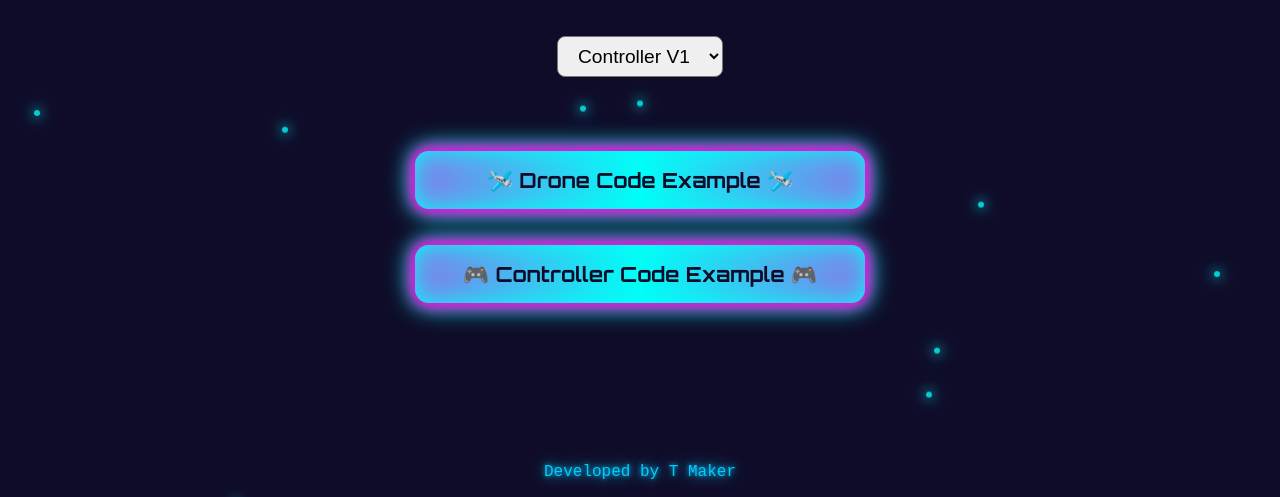
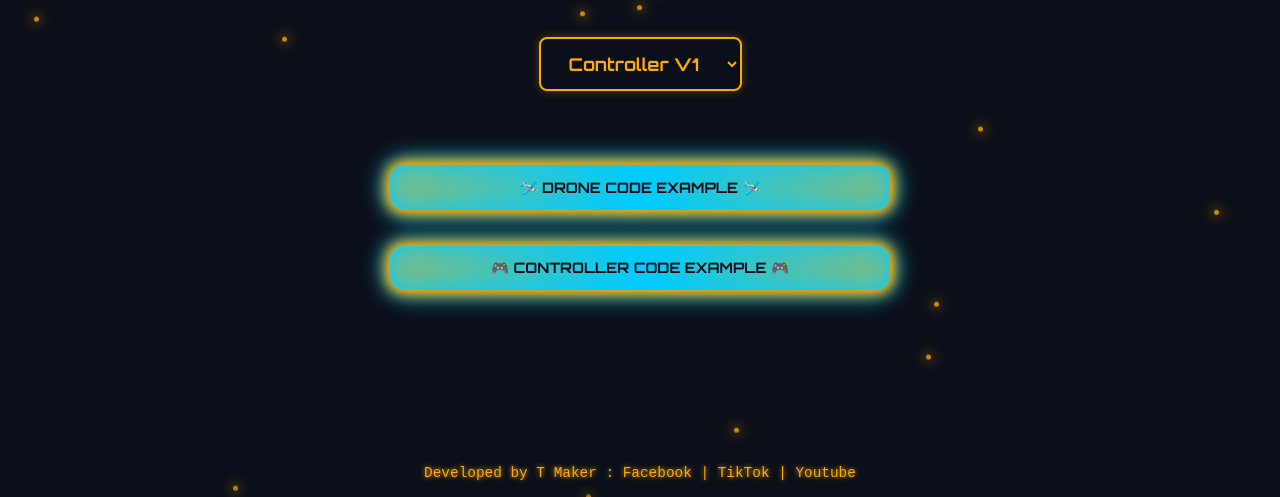
Before and after one commit to TMakerOfficial/DragonFly-Spirit-Evo, a plain HTML site: page index.html in a window 1280 px wide. Shown: the part 303-800 px from the top of the page. Drawn offline with Linux system fonts and the light colour scheme.

Commit message:
Add files via upload

```diff
--- a/index.html
+++ b/index.html
@@ -8,6 +8,7 @@
   <link href="https://fonts.googleapis.com/css2?family=Orbitron:wght@700&display=swap" rel="stylesheet">
 
   <style>
+    /* --- 1. การตั้งค่าพื้นฐาน --- */
     * {
       margin: 0;
       padding: 0;
@@ -19,7 +20,7 @@
       width: 100%;
       overflow: hidden;
       font-family: 'Orbitron', monospace;
-      background: #0f0c29;
+      background: #0b0f19; /* พื้นหลังมืดลงเพื่อให้สีส้มเด่น */
       color: #e0e0ff;
     }
 
@@ -31,65 +32,112 @@
       text-align: center;
       position: relative;
       z-index: 1;
+      padding: 1rem;
     }
 
+    /* --- 2. ตัวอักษรและหัวข้อ (ธีมสีส้ม) --- */
     h1 {
-      font-size: 3rem;
-      color: #ff00de;
-      text-shadow: 0 0 3px #ff00de, 0 0 10px #ff00de;
+      font-size: clamp(2rem, 5vw, 3rem); /* ปรับขนาดอัตโนมัติตามจอ */
+      color: #ffaa00; /* สีส้ม */
+      text-shadow: 0 0 3px #ffaa00, 0 0 10px #ffaa00;
       margin-bottom: 1rem;
+      line-height: 1.2;
     }
 
     h2 {
-      font-size: 1.5rem;
-      color: #00fff7;
-      text-shadow: 0 0 5px #00fff7;
-      margin-bottom: 3rem;
+      font-size: clamp(1rem, 3vw, 1.5rem);
+      color: #00ccff; /* สีฟ้า */
+      text-shadow: 0 0 5px #00ccff;
+      margin-bottom: 2.5rem;
     }
 
+    /* --- 3. กล่องเลือกเวอร์ชั่น (Select Box) --- */
     select {
-      font-size: 1.2rem;
-      padding: 0.5rem 1rem;
+      font-family: 'Orbitron', monospace;
+      font-size: 1.1rem;
+      padding: 0.8rem 1.5rem;
       margin-bottom: 2rem;
       border-radius: 8px;
+      border: 2px solid #ffaa00; /* ขอบสีส้ม */
+      background-color: rgba(11, 15, 25, 0.8);
+      color: #ffaa00;
+      cursor: pointer;
+      outline: none;
+      box-shadow: 0 0 10px rgba(255, 170, 0, 0.3);
+      transition: 0.3s;
     }
 
+    select:hover, select:focus {
+      box-shadow: 0 0 15px #ffaa00;
+      background-color: rgba(11, 15, 25, 1);
+    }
+
+    /* --- 4. ปุ่ม Install และ Download (ธีมไล่สี ส้ม-ฟ้า) --- */
     esp-web-install-button::part(button),
     .download-btn {
-      background: linear-gradient(90deg, #ff00de, #00fff7, #ff00de);
+      /* ไล่สี ส้ม -> ฟ้า -> ส้ม */
+      background: linear-gradient(90deg, #ffaa00, #00ccff, #ffaa00);
       background-size: 200% auto;
-      color: #0f0c29;
-      font-size: 1.3rem;
+      color: #0b0f19; /* ตัวหนังสือสีเข้ม */
+      font-size: 1.2rem;
       font-weight: bold;
       border: none;
       border-radius: 14px;
-      padding: 1rem 3rem;
+      padding: 1rem 2rem;
       cursor: pointer;
-      box-shadow: 0 0 15px #ff00de, 0 0 25px #00fff7 inset;
+      /* เงาสีส้มและฟ้า */
+      box-shadow: 0 0 15px #ffaa00, 0 0 25px #00ccff inset;
       transition: 0.4s ease-in-out;
       animation: glow-move 4s linear infinite;
       text-transform: uppercase;
-      filter: drop-shadow(0 0 5px #ff00de) drop-shadow(0 0 10px #00fff7);
+      text-decoration: none;
+      filter: drop-shadow(0 0 5px #ffaa00) drop-shadow(0 0 10px #00ccff);
       margin: 10px;
+      display: inline-block;
+      font-family: 'Orbitron', monospace;
     }
 
     esp-web-install-button::part(button):hover,
     .download-btn:hover {
       background-position: right center;
-      box-shadow: 0 0 30px #00fff7, 0 0 40px #00fff7 inset;
-      filter: drop-shadow(0 0 8px #00fff7) drop-shadow(0 0 15px #00fff7);
+      box-shadow: 0 0 30px #00ccff, 0 0 40px #00ccff inset;
+      filter: drop-shadow(0 0 8px #00ccff) drop-shadow(0 0 15px #00ccff);
+      transform: scale(1.02);
     }
 
+    /* --- 5. ปรับเฉพาะปุ่ม Download ให้เล็กลงและรองรับมือถือ --- */
+    .download-section {
+      display: flex;
+      flex-direction: column;
+      align-items: center;
+      gap: 1rem;
+      margin-top: 2rem;
+      width: 100%;
+    }
+
+    .download-btn {
+      width: 100%;
+      max-width: 500px; /* ใช้ max-width เพื่อไม่ให้ล้นจอมือถือ */
+      font-size: 0.9rem !important; /* ลดขนาดตัวอักษรลง */
+      padding: 0.8rem 1rem;
+      white-space: nowrap;
+      overflow: hidden;
+      text-overflow: ellipsis;
+    }
+
+    /* --- 6. Footer --- */
     footer {
       position: absolute;
       bottom: 1rem;
-      font-size: 1rem;
-      color: #00ccff;
-      text-shadow: 0 0 5px #00ccff, 0 0 15px #00ccff;
+      font-size: 0.9rem;
+      color: #ffaa00; /* สีส้ม */
+      text-shadow: 0 0 5px #ffaa00;
       user-select: none;
       font-family: 'Courier New', Courier, monospace;
+      width: 100%;
     }
 
+    /* --- 7. Animation & Particles --- */
     @keyframes glow-move {
       0% { background-position: 0% center; }
       100% { background-position: 200% center; }
@@ -108,18 +156,19 @@
 
     .particle {
       position: absolute;
-      width: 6px;
-      height: 6px;
-      background: rgba(0, 255, 255, 0.8);
-      box-shadow: 0 0 12px #00fff7, 0 0 20px #00fff7;
+      width: 5px;
+      height: 5px;
+      /* เปลี่ยนละอองเป็นสีส้ม เหมือนสะเก็ดไฟ */
+      background: rgba(255, 170, 0, 0.8);
+      box-shadow: 0 0 12px #ffaa00, 0 0 20px #ffaa00;
       border-radius: 50%;
       opacity: 0;
-      animation: floatUp 10s linear infinite;
+      animation: floatUp 8s linear infinite;
     }
 
     @keyframes floatUp {
       0% { transform: translateY(110vh); opacity: 0; }
-      10%,90% { opacity: 1; }
+      10%, 90% { opacity: 1; }
       100% { transform: translateY(-10vh); opacity: 0; }
     }
   </style>
@@ -127,15 +176,15 @@
 
 <body>
   <div class="particles"></div>
-
   <script>
-    for (let i = 0; i < 30; i++) {
+    const particleContainer = document.querySelector('.particles');
+    for (let i = 0; i < 35; i++) {
       const p = document.createElement('div');
       p.className = 'particle';
       p.style.left = `${Math.random() * 100}%`;
       p.style.animationDelay = `${Math.random() * 10}s`;
-      p.style.animationDuration = `${6 + Math.random() * 6}s`;
-      document.querySelector('.particles').appendChild(p);
+      p.style.animationDuration = `${5 + Math.random() * 5}s`;
+      particleContainer.appendChild(p);
     }
   </script>
 
@@ -149,36 +198,19 @@
 
   <esp-web-install-button id="installBtn" manifest="Firmware/V1/Controller/manifest.json"></esp-web-install-button>
 
-  <!-- ปุ่มดาวน์โหลด -->
   <div class="download-section">
     <a href="DroneCodeExample.ino" class="download-btn" download>🛩️ Drone Code Example 🛩️</a>
     <a href="ControllerCodeExample.ino" class="download-btn" download>🎮 Controller Code Example 🎮</a>
   </div>
 
-  <style>
-    .download-section {
-      display: flex;
-      flex-direction: column; /* เรียงแนวตั้ง */
-      align-items: center;    /* จัดให้อยู่ตรงกลางแนวนอน */
-      gap: 1rem;              /* ระยะห่างระหว่างปุ่ม */
-      margin-top: 2rem;
-    }
-
-    .download-btn {
-      width: 450px;
-      text-align: center;
-      text-decoration: none;
-      text-transform: none;
-    }
-  </style>
-
   <footer>
-    Developed by T Maker
+    Developed by T Maker : Facebook | TikTok | Youtube
   </footer>
 
   <script>
     const select = document.getElementById('versionSelect');
     const installBtn = document.getElementById('installBtn');
+
     select.addEventListener('change', () => {
       installBtn.setAttribute('manifest', select.value);
     });
```
